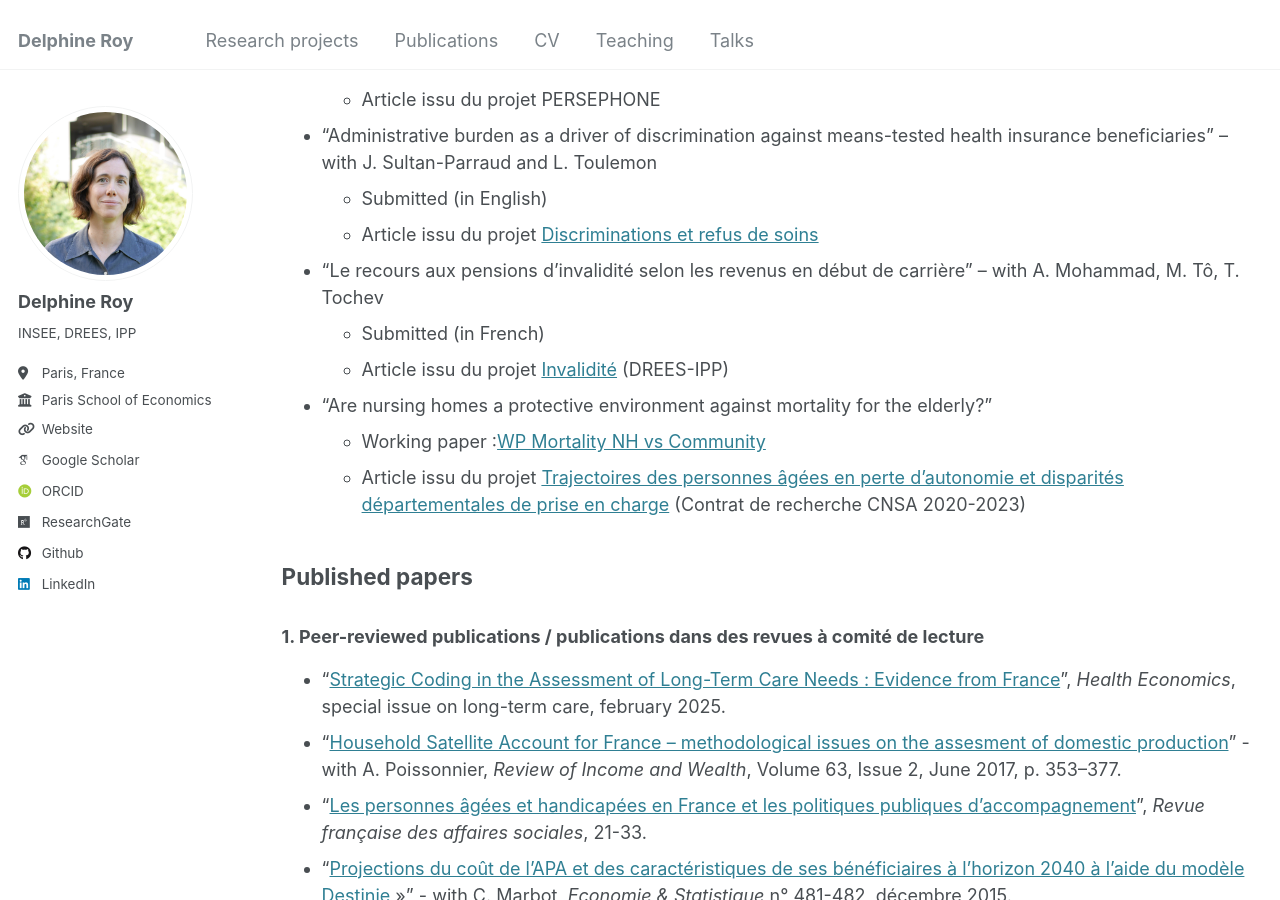
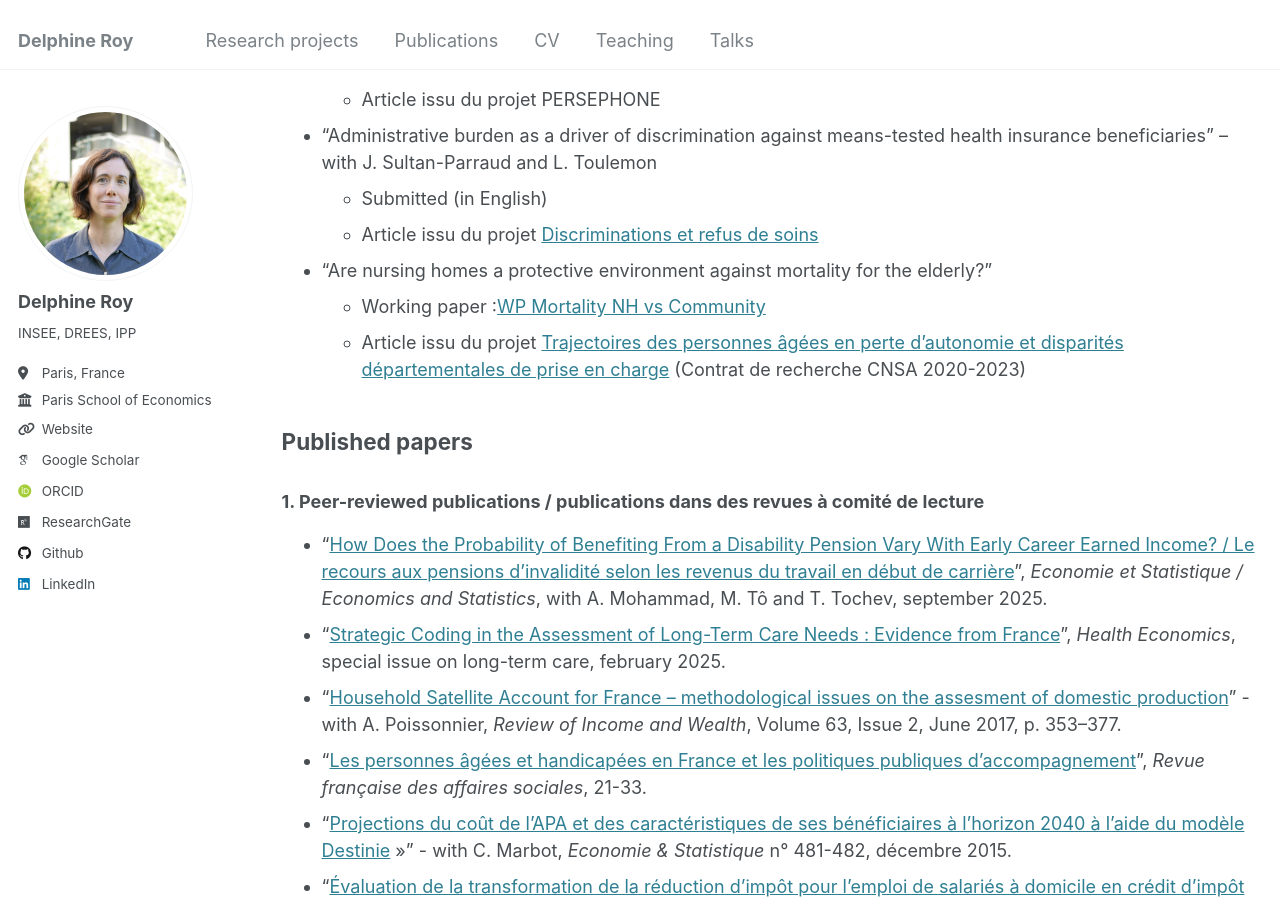
Before and after one commit to DelphineRoy/delphineroy.github.io, a Jekyll site: the page built from _pages/papiers.md, in a window 1280 px wide and 900 px high, scrolled down 314 px. Built offline with Jekyll 4.4.1, drawn with Linux system fonts in a browser that asks for light colours; some web fonts are replaced.

Commit message:
Update papiers avec ES invalidité.md

```diff
--- a/_pages/papiers.md
+++ b/_pages/papiers.md
@@ -21,10 +21,6 @@ author_profile: true
     * Submitted (in English)
     * Article issu du projet [Discriminations et refus de soins](https://www.ipp.eu/projet/discrimination-et-refus-de-soins/)
 
-- "Le recours aux pensions d’invalidité selon les revenus en début de carrière" – with A. Mohammad, M. Tô, T. Tochev
-    * Submitted (in French)
-    * Article issu du projet [Invalidité](https://www.ipp.eu/projet/invalidite/) (DREES-IPP)
-
 - "Are nursing homes a protective environment against mortality for the elderly?"
     * Working paper :[WP Mortality NH vs Community](../files/Mortality_NH_WP_V2_dec_24.pdf)
     * Article issu du projet [Trajectoires des personnes âgées en perte d’autonomie et disparités départementales de prise en charge](https://www.ipp.eu/projet/trajectoires-personnes-agees-en-perte-d-autonomie-et-disparites-departementales-de-prise-en-charge/) (Contrat de recherche CNSA 2020-2023)
@@ -32,7 +28,7 @@ author_profile: true
 ## Published papers
 
 ### 1. Peer-reviewed publications / publications dans des revues à comité de lecture
-
+- "[How Does the Probability of Benefiting From a Disability Pension Vary With Early Career Earned Income? / Le recours aux pensions d’invalidité selon les revenus du travail en début de carrière](https://www.insee.fr/en/statistiques/8642183?sommaire=8640416)", *Economie et Statistique / Economics and Statistics*, with A. Mohammad, M. Tô and T. Tochev, september 2025.
 - "[Strategic Coding in the Assessment of Long-Term Care Needs : Evidence from France](https://doi.org/10.1002/hec.4950)", *Health Economics*, special issue on long-term care, february 2025.
 - "[Household Satellite Account for France – methodological issues on the assesment of domestic production](https://onlinelibrary.wiley.com/doi/10.1111/roiw.12216)" - with A. Poissonnier, *Review of Income and Wealth*, Volume 63, Issue 2, June 2017, p. 353–377.
 - "[Les personnes âgées et handicapées en France et les politiques publiques d’accompagnement](https://doi.org/10.3917/rfas.164.0021)", *Revue française des affaires sociales*, 21-33.
```
